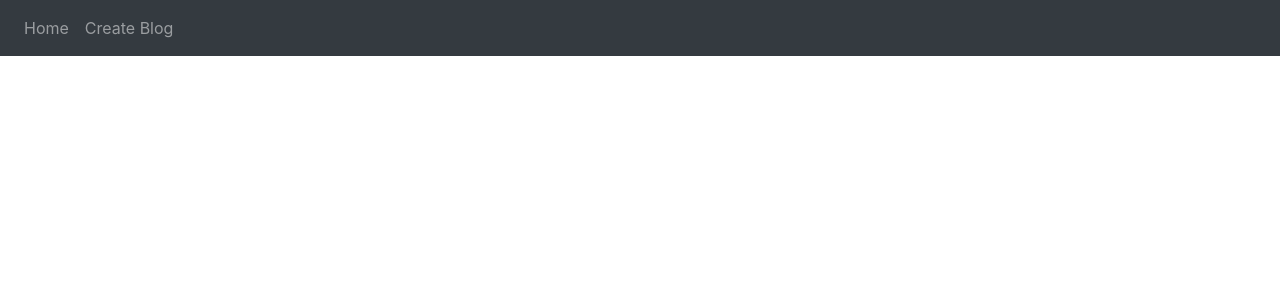
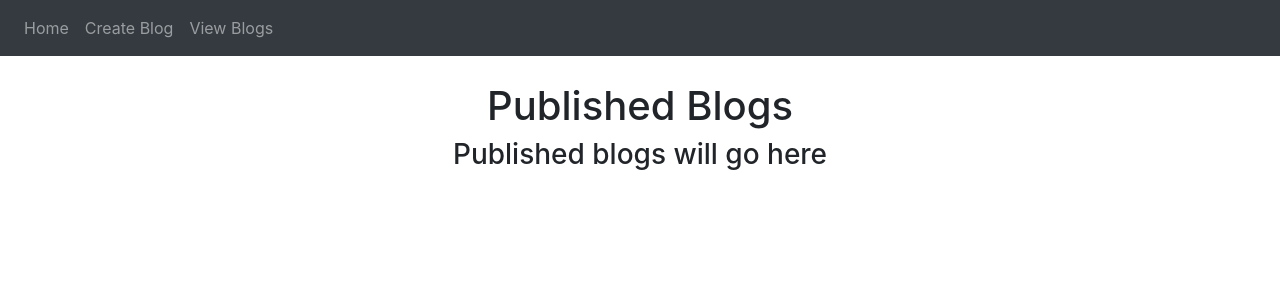
Before and after one commit to brandon2580/react-blog, a React (Create React App) app in the folder react-blog/: page /view-blogs in a window 1280 px wide. Shown: the top 300 px of the page. Built offline with nearby package versions, Linux system fonts and the light colour scheme.

Commit message:
published blogs page implemented (static)

```diff
--- a/react-blog/src/App.js
+++ b/react-blog/src/App.js
@@ -3,6 +3,7 @@ import { BrowserRouter, Route } from 'react-router-dom';
 import Home from './Components/Home/Home'
 import CreateBlog from './Components/CreateBlog/CreateBlog'
 import './App.css';
+import ViewBlogs from './Components/ViewBlogs/ViewBlogs';
 
 const App = () => {
   return (
@@ -16,12 +17,16 @@ const App = () => {
             <li class="nav-item">
               <a class="nav-link" href="/create-blog">Create Blog</a>
             </li>
+            <li class="nav-item">
+              <a class="nav-link" href="/view-blogs">View Blogs</a>
+            </li>
           </ul>
         </div>
       </nav>
       <BrowserRouter>
         <Route exact path="/" component={Home} />
         <Route path="/create-blog" component={CreateBlog} />
+        <Route path="/view-blogs" component={ViewBlogs} />
       </BrowserRouter>
     </div>
   )
--- /dev/null
+++ b/react-blog/src/Components/ViewBlogs/ViewBlogs.js
@@ -0,0 +1,15 @@
+import React from 'react';
+import '../../App.css'
+
+const ViewBlogs = () => {
+    return (
+        <div>
+            <div className='center'>
+                <h1 className='pageHeader'>Published Blogs</h1>
+                <h3>Published blogs will go here</h3>
+            </div>
+        </div>
+    )
+}
+
+export default ViewBlogs;
```
